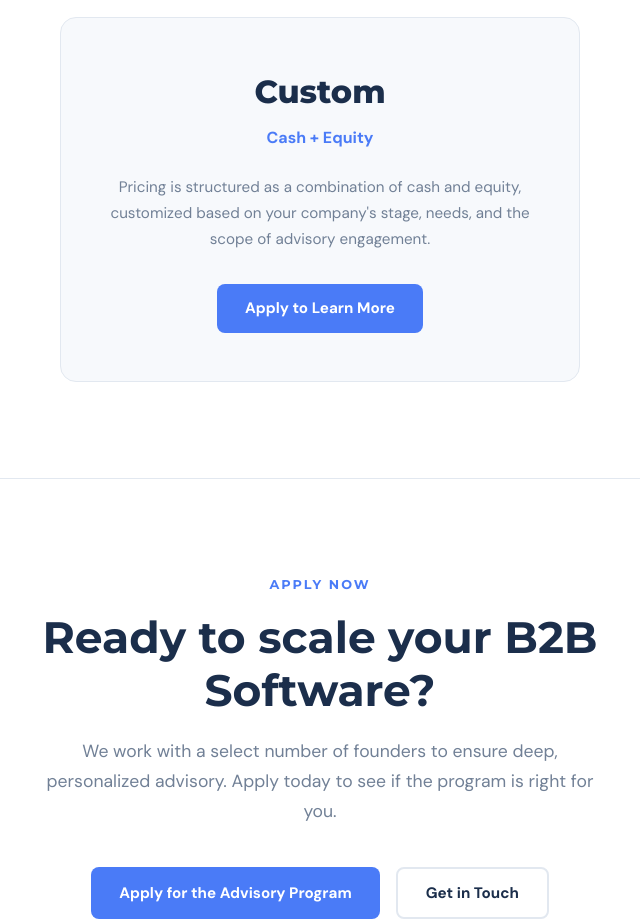
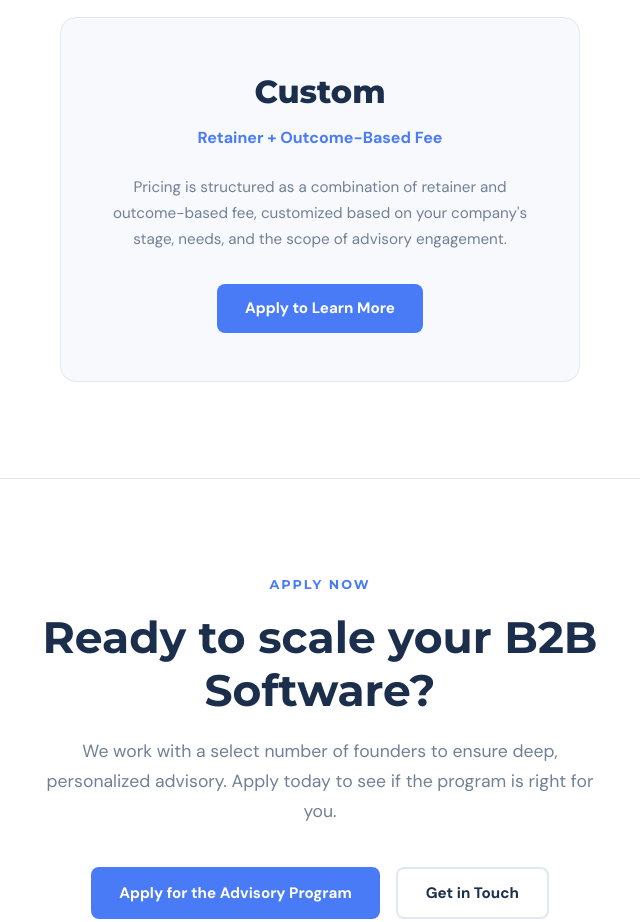
Before and after one commit to fahadvezhappilly/up-advisory, a plain HTML site: page index.html in a window 1280 px wide. Shown: the part 3460-4382 px from the top of the page, without its empty margins (320-960 px from the left). Drawn offline with Linux system fonts and the light colour scheme.

Commit message:
Update index.html

```diff
--- a/index.html
+++ b/index.html
@@ -811,8 +811,8 @@
             <p class="section-subtitle" style="margin: 0 auto 2.5rem;">Every founder's journey is different. Our pricing reflects that.</p>
             <div style="max-width: 520px; margin: 0 auto; background: var(--off-white); border: 1px solid var(--border); border-radius: 16px; padding: 3rem;">
                 <div style="font-family: 'Montserrat', sans-serif; font-size: 2rem; font-weight: 800; color: var(--primary); margin-bottom: 0.5rem;">Custom</div>
-                <div style="color: var(--accent); font-weight: 600; font-size: 1rem; margin-bottom: 1.5rem;">Cash + Equity</div>
-                <p style="color: var(--text-light); font-size: 0.95rem; line-height: 1.7; margin-bottom: 2rem;">Pricing is structured as a combination of cash and equity, customized based on your company's stage, needs, and the scope of advisory engagement.</p>
+                <div style="color: var(--accent); font-weight: 600; font-size: 1rem; margin-bottom: 1.5rem;">Retainer + Outcome-Based Fee</div>
+                <p style="color: var(--text-light); font-size: 0.95rem; line-height: 1.7; margin-bottom: 2rem;">Pricing is structured as a combination of retainer and outcome-based fee, customized based on your company's stage, needs, and the scope of advisory engagement.</p>
                 <a href="https://airtable.com/appFjp1F5EUvmDXNK/shrIrfx3nBxBd5QSb" target="_blank" class="btn btn-primary">Apply to Learn More</a>
             </div>
         </div>
```
